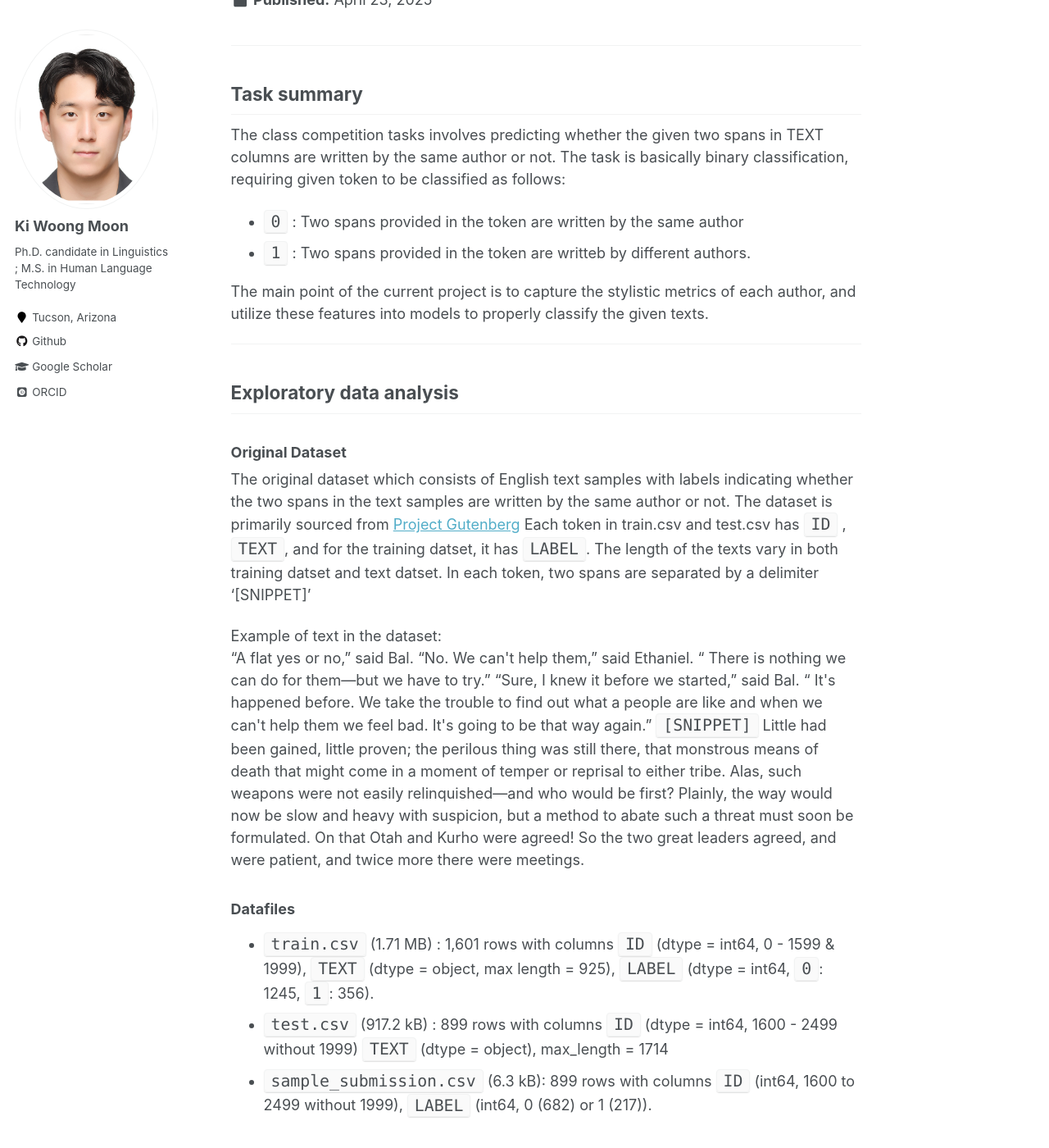
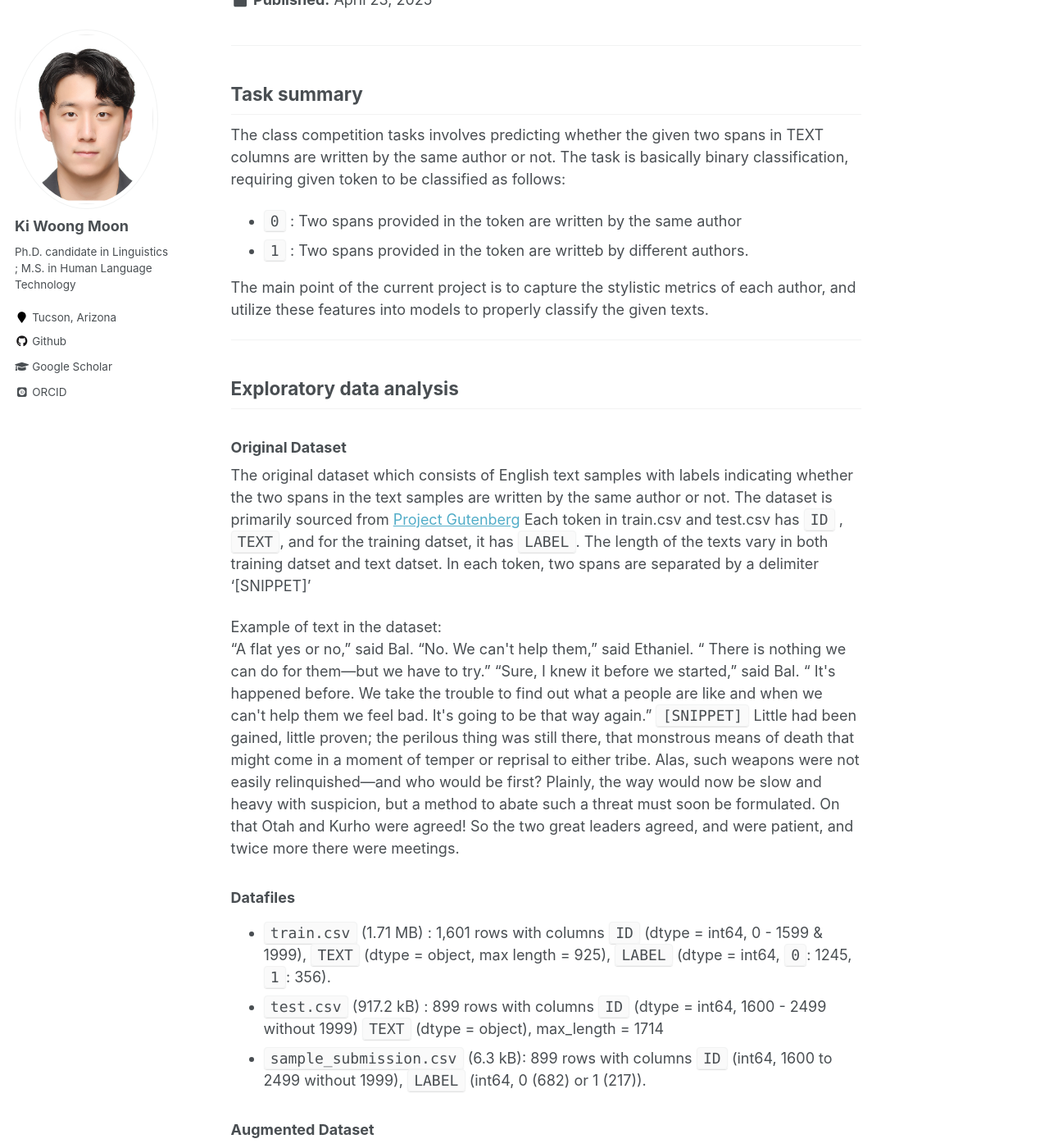
Before and after one commit to Ki-Woong95/Ki-Woong95.github.io, a Jekyll site: the page built from _portfolio/portfolio-3.md, in a window 1280 px wide and 1400 px high, scrolled down 206 px. Shown: the whole window at 82% size. Built offline with Jekyll 4.4.1, drawn with Linux system fonts in a browser that asks for light colours; some web fonts are replaced.

Commit message:
changed code font size

```diff
--- a/_sass/_base.scss
+++ b/_sass/_base.scss
@@ -126,12 +126,12 @@ a {
 
 tt, code, kbd, samp, pre {
   font-family: $monospace;
-  font-size: 1.1rem;
+  font-size: 1rem;
 }
 
 pre {
   overflow-x: auto; /* add scrollbars to wide code blocks*/
-  font-size: 1.1rem;
+  font-size: 1rem;
 }
 
 p > code,
@@ -141,7 +141,7 @@ figcaption > code,
 td > code {
   padding-top: 0.1rem;
   padding-bottom: 0.1rem;
-  font-size: 1.1rem;
+  font-size: 1rem;
   background: $code-background-color;
   border: 1px solid $lighter-gray;
   border-radius: $border-radius;
```
